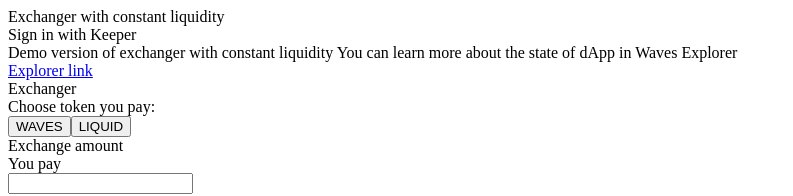
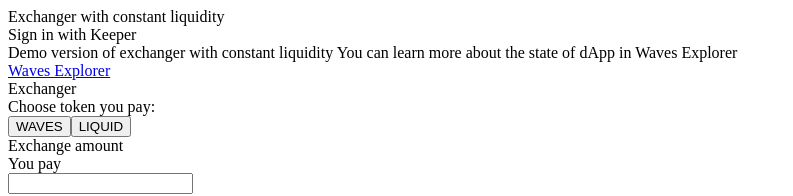
Before and after one commit to chlenc/Exchanger, a React app: page / in a window 1280 px wide. Shown: the top 196 px of the page, without its empty margins (0-793 px from the left). Built offline with nearby package versions, Linux system fonts and the light colour scheme; no server answers.

Commit message:
rename link

```diff
--- a/src/components/Head/index.tsx
+++ b/src/components/Head/index.tsx
@@ -40,7 +40,7 @@
                              You can learn more about the state of dApp in Waves Explorer</div>
                         <a className={styles.header_logoFont}
 
-                            href={`https://wavesexplorer.com/address/${DAPP_ADDRESS}`}>Explorer link</a>
+                            href={`https://wavesexplorer.com/address/${DAPP_ADDRESS}`}>Waves Explorer</a>
                     </div>
                     <div className={styles.form}>
                         <Form/>
```
